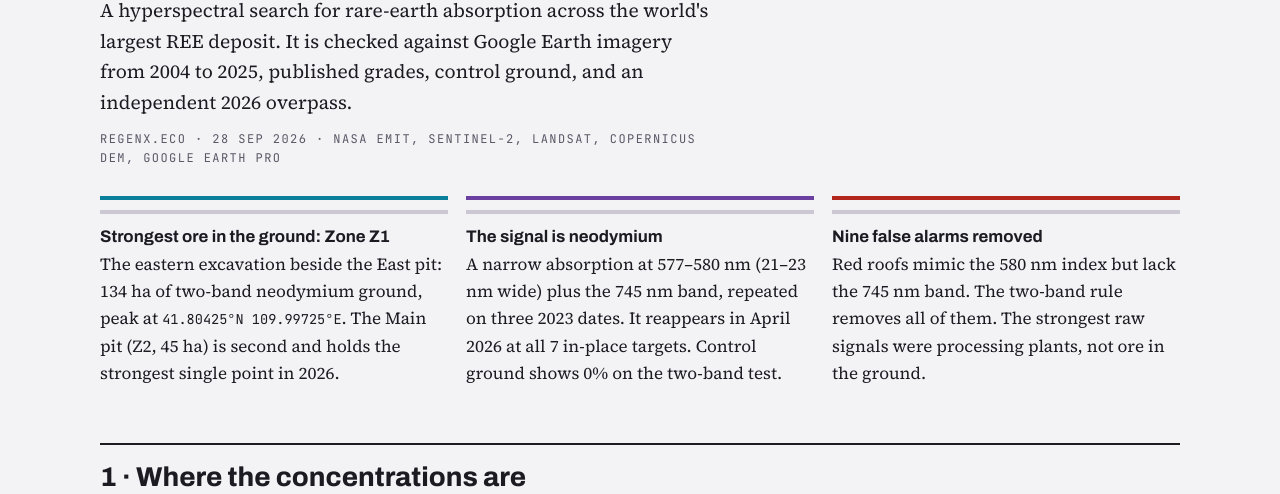
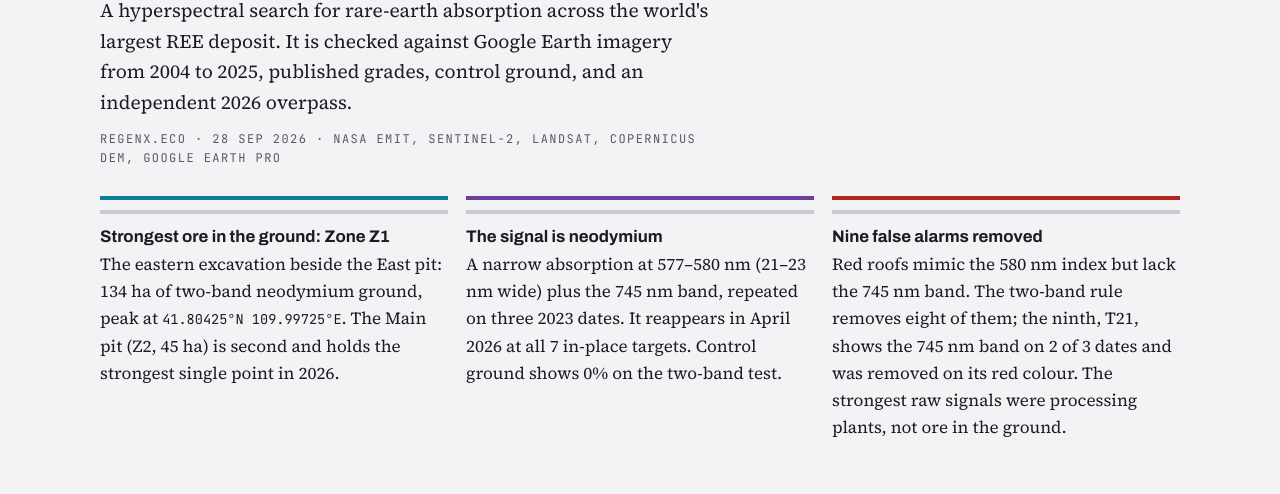
Before and after one commit to dinarwali4/bayan-obo-ree, a plain HTML site: page docs/index.html in a window 1280 px wide. Shown: the part 263-757 px from the top of the page. Drawn offline with Linux system fonts and the light colour scheme.

Commit message:
Say how the ninth false alarm was removed
T21 has the 745 nm band on 2 of 3 dates, so the two-band rule did not
remove it; it was removed on its red colour.

Co-Authored-By: Claude Opus 5.5 <noreply@anthropic.com>

```diff
--- a/docs/index.html
+++ b/docs/index.html
@@ -63,7 +63,7 @@ ol.refs{font-size:.88rem;padding-left:20px} ol.refs li{margin:6px 0}
 <section class="verdict">
   <div class="v1"><div class="k">Strongest ore in the ground: Zone Z1</div>The eastern excavation beside the East pit: 134 ha of two-band neodymium ground, peak at <span class="coords">41.80425°N 109.99725°E</span>. The Main pit (Z2, 45 ha) is second and holds the strongest single point in 2026.</div>
   <div class="v2"><div class="k">The signal is neodymium</div>A narrow absorption at 577–580 nm (21–23 nm wide) plus the 745 nm band, repeated on three 2023 dates. It reappears in April 2026 at all 7 in-place targets. Control ground shows 0% on the two-band test.</div>
-  <div class="v3"><div class="k">Nine false alarms removed</div>Red roofs mimic the 580 nm index but lack the 745 nm band. The two-band rule removes all of them. The strongest raw signals were processing plants, not ore in the ground.</div>
+  <div class="v3"><div class="k">Nine false alarms removed</div>Red roofs mimic the 580 nm index but lack the 745 nm band. The two-band rule removes eight of them; the ninth, T21, shows the 745 nm band on 2 of 3 dates and was removed on its red colour. The strongest raw signals were processing plants, not ore in the ground.</div>
 </section>
 
 <h2>1 · Where the concentrations are</h2>
```
